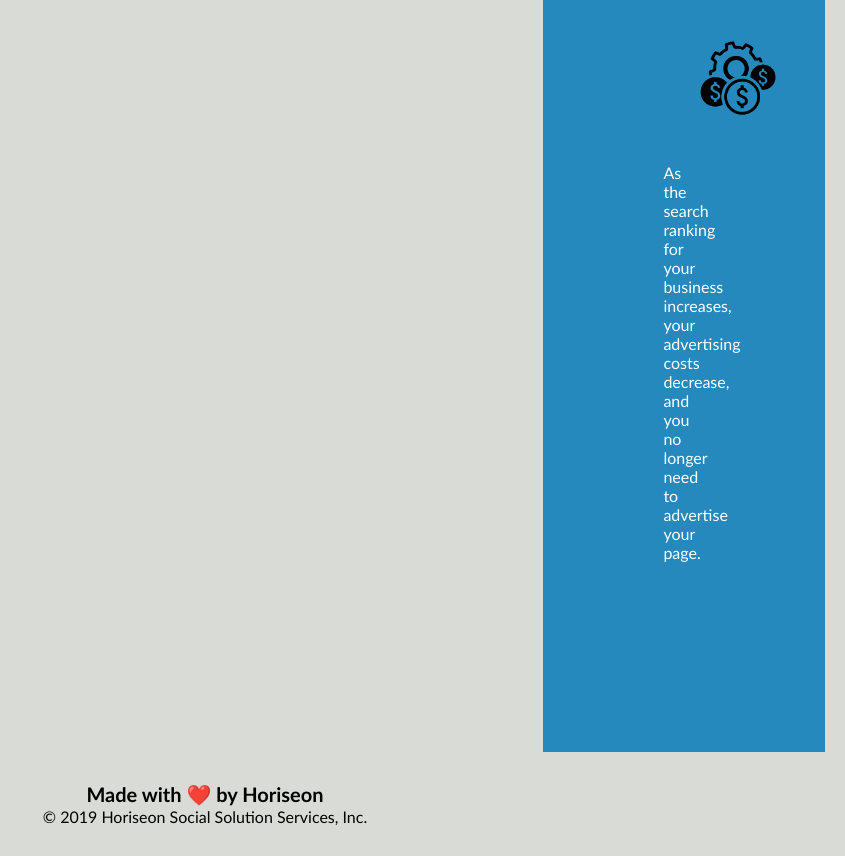
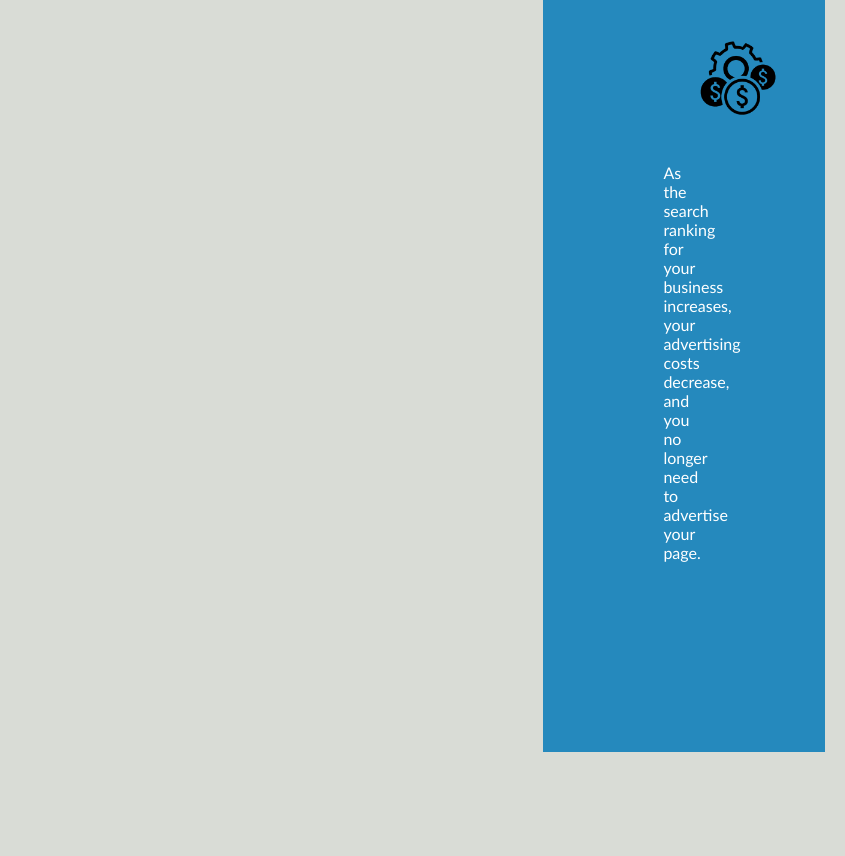
Before and after one commit to momo1123/Module1_challange_06052023, a plain HTML site: page 02-Challenge/Develop/index.html in a window 1280 px wide. Shown: the part 4025-4881 px from the top of the page, without its empty margins (435-1280 px from the left). After the commit the page ends 4837 px from the top, so only its background shows below. Drawn offline with Linux system fonts and the light colour scheme.

Commit message:
Made some changes to css and index per accepting criteria

```diff
--- a/02-Challenge/Develop/index.html
+++ b/02-Challenge/Develop/index.html
@@ -72,10 +72,7 @@
         </div>
     </div>
     <div class="footer">
-        <h2>Made with ❤️️ by Horiseon</h2>
-        <p>
-            &copy; 2019 Horiseon Social Solution Services, Inc.
-        </p>
+        <h2></h2>
     </div>
 </body>
 
```
Also changed, not shown: 2 other files.
